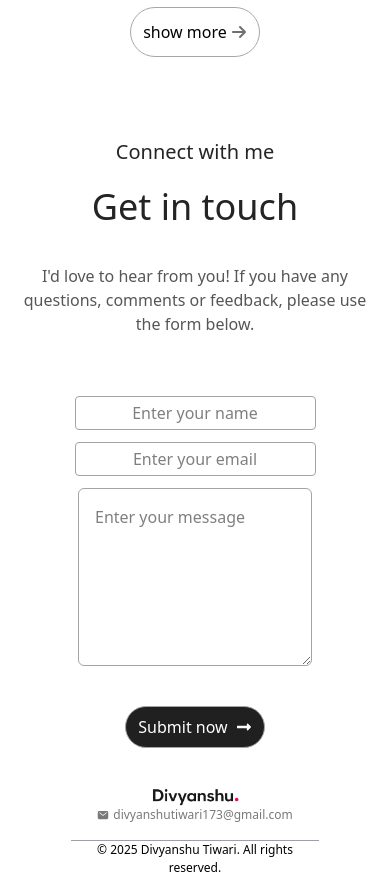
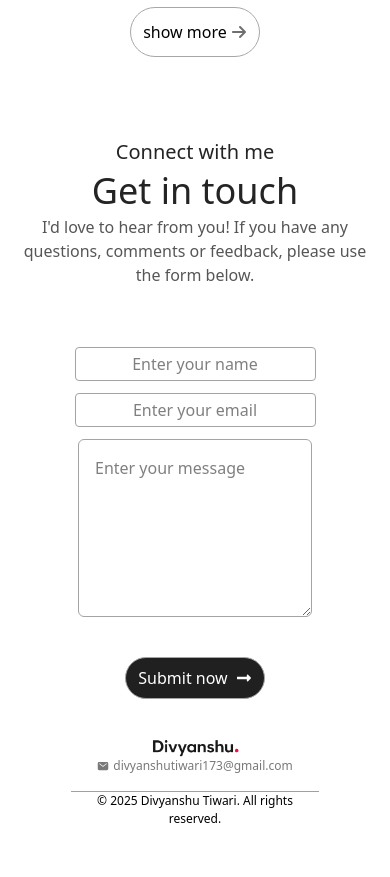
Before and after one commit to Tiwari0808/portfolio_nextjs, a Next.js app: page / in a window 390 px wide. Shown: the part 4940-5817 px from the top of the page. After the commit the page ends 5768 px from the top, so only its background shows below. Built offline with nearby package versions, Linux system fonts and the light colour scheme.

Commit message:
responsiveness completed

```diff
--- a/app/component/Connect.jsx
+++ b/app/component/Connect.jsx
@@ -34,10 +34,10 @@ const Connect = () => {
     };
     return (
         <div className='mt-20 scroll-mt-24' id='Connect'>
-            <div className='flex flex-col items-center justify-center gap-[1rem]'>
+            <div className='flex flex-col items-center justify-center lg:gap-[1rem]'>
                 <p className='w-[181px] h-[27px] text-[#242424] text-[20px] lg:text-[24px] text-center'>Connect with me</p>
                 <h2 className='w-[327px] h-[68px] text-[#242424] text-[36px] lg:text-[60px] text-center'>Get in touch</h2>
-                <p className='max-w-[577px] max-h-[80px] text-[#565656] text-[16px] px-5 lg:text-[20px] text-center'>I'd love to hear from you! If you have any questions, comments or
+                <p className='max-w-[577px] max-h-[80px] text-[#565656] mt-[-17px] text-[16px] px-5 lg:text-[20px] text-center'>I'd love to hear from you! If you have any questions, comments or
                     feedback, please use the form below.</p>
             </div>
             <form className='flex flex-col' onSubmit={onSubmit} >
--- a/app/component/Project.jsx
+++ b/app/component/Project.jsx
@@ -16,7 +16,7 @@ const Project = () => {
                 <p className='lg:text-[20px] text-[16px] text-[#565656] text-center px-5 lg:w-[750px]'>Welcome to my web development portfolio! Explore a collection of projects showcasing
                     my expertise in front-end development.</p>
             </div>
-            <div className='flex flex-col items-center md:flex-row justify-between gap-15'>
+            <div className='flex flex-col md:flex-row items-center  justify-between gap-15'>
                 <div className="group w-[235px] h-[325px] relative overflow-hidden rounded-[10px]">
                     <Image
                         alt="project"
```
